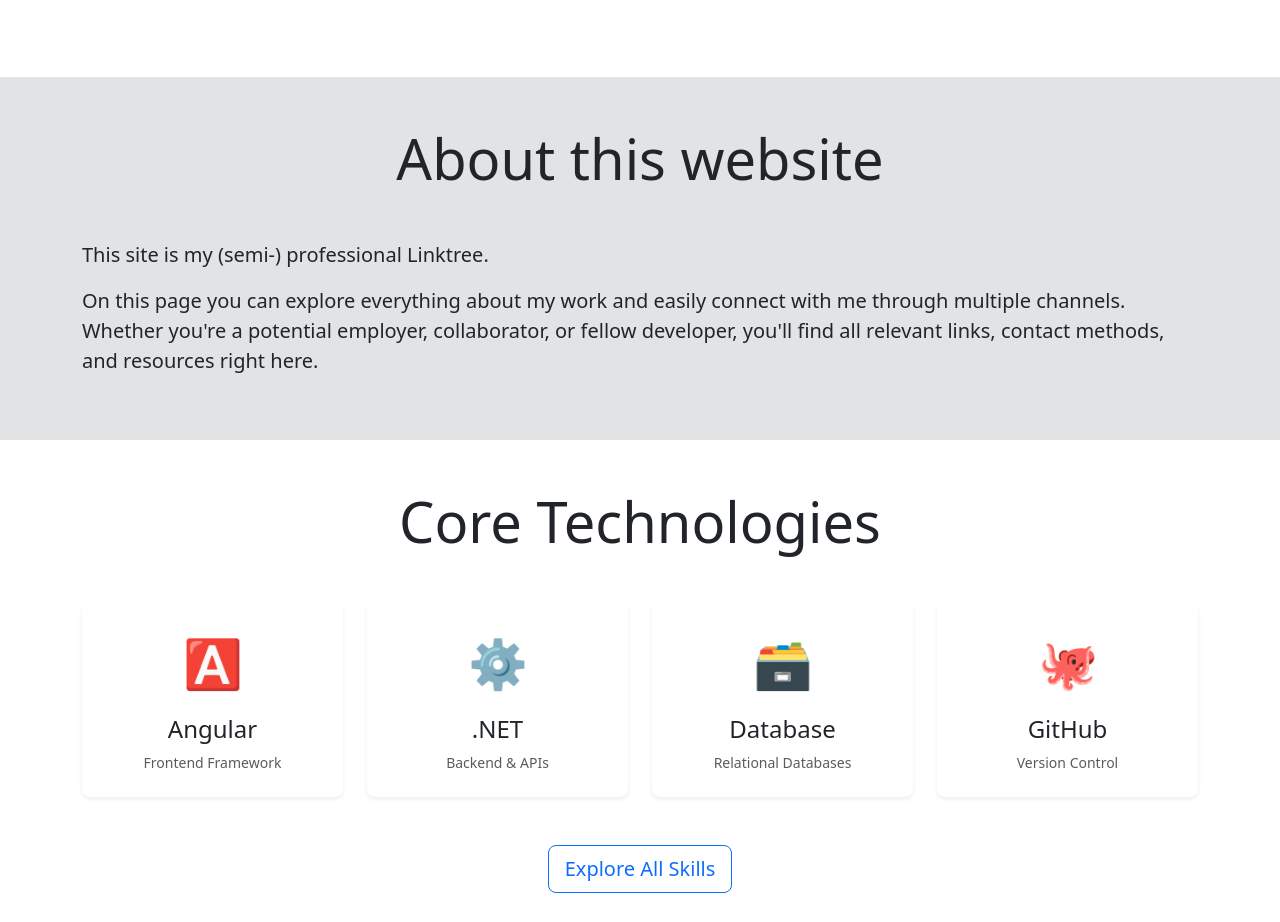
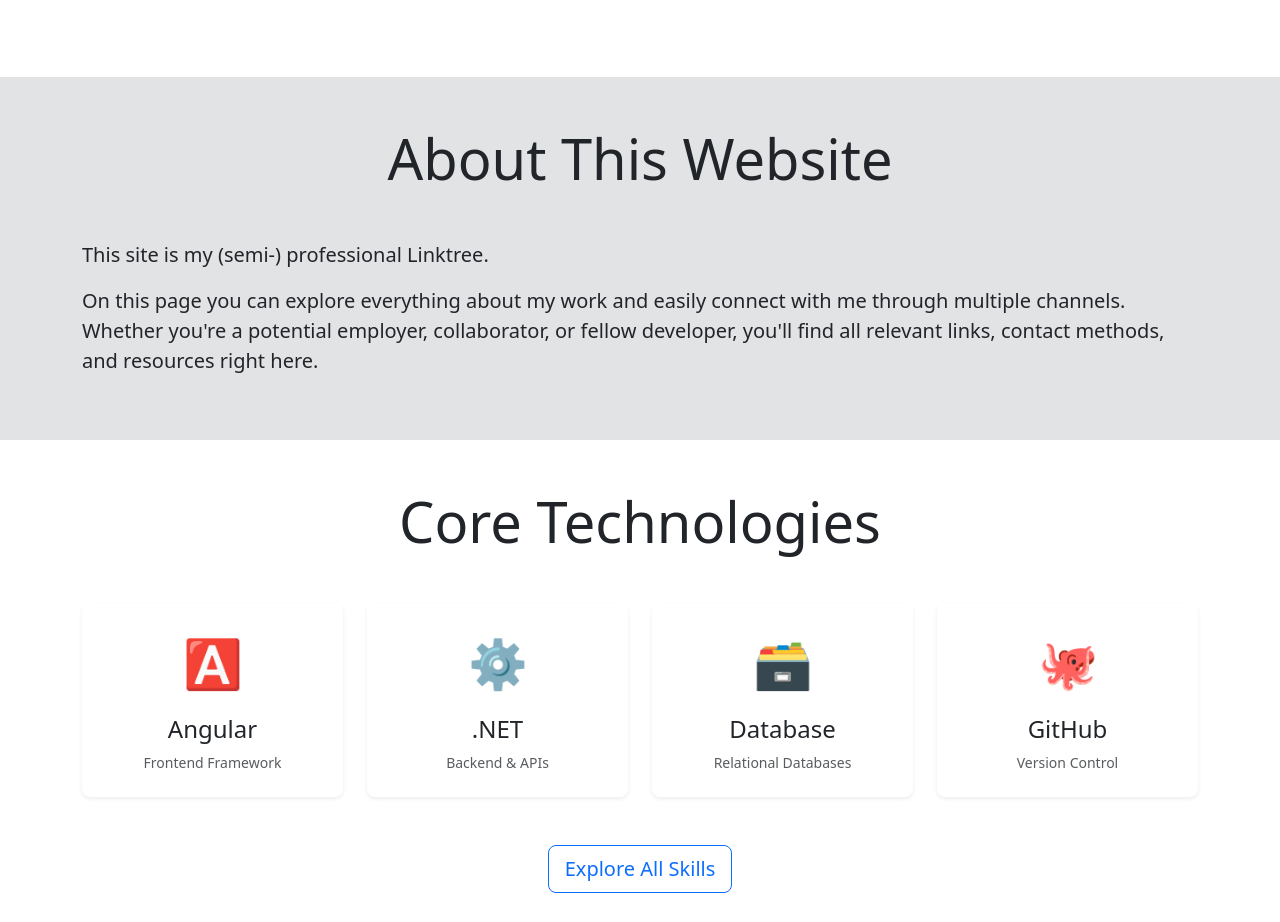
Before and after one commit to 1200BpmSpeedcore/tom_brauer_linktree, an Angular app: page / in a window 1280 px wide. Shown: the part 840-1762 px from the top of the page. Built offline with nearby package versions, Linux system fonts and the light colour scheme.

Commit message:
Adjust spelling of the about section title

```diff
--- a/src/app/pages/home/home.html
+++ b/src/app/pages/home/home.html
@@ -45,7 +45,7 @@
 
 <section class="bg-secondary-subtle">
   <div class="container py-5">
-    <p class="text-center mb-5 display-4">About this website</p>
+    <p class="text-center mb-5 display-4">About This Website</p>
 
     <p class="lead">This site is my (semi-) professional <strong>Linktree</strong>.</p>
 
```
